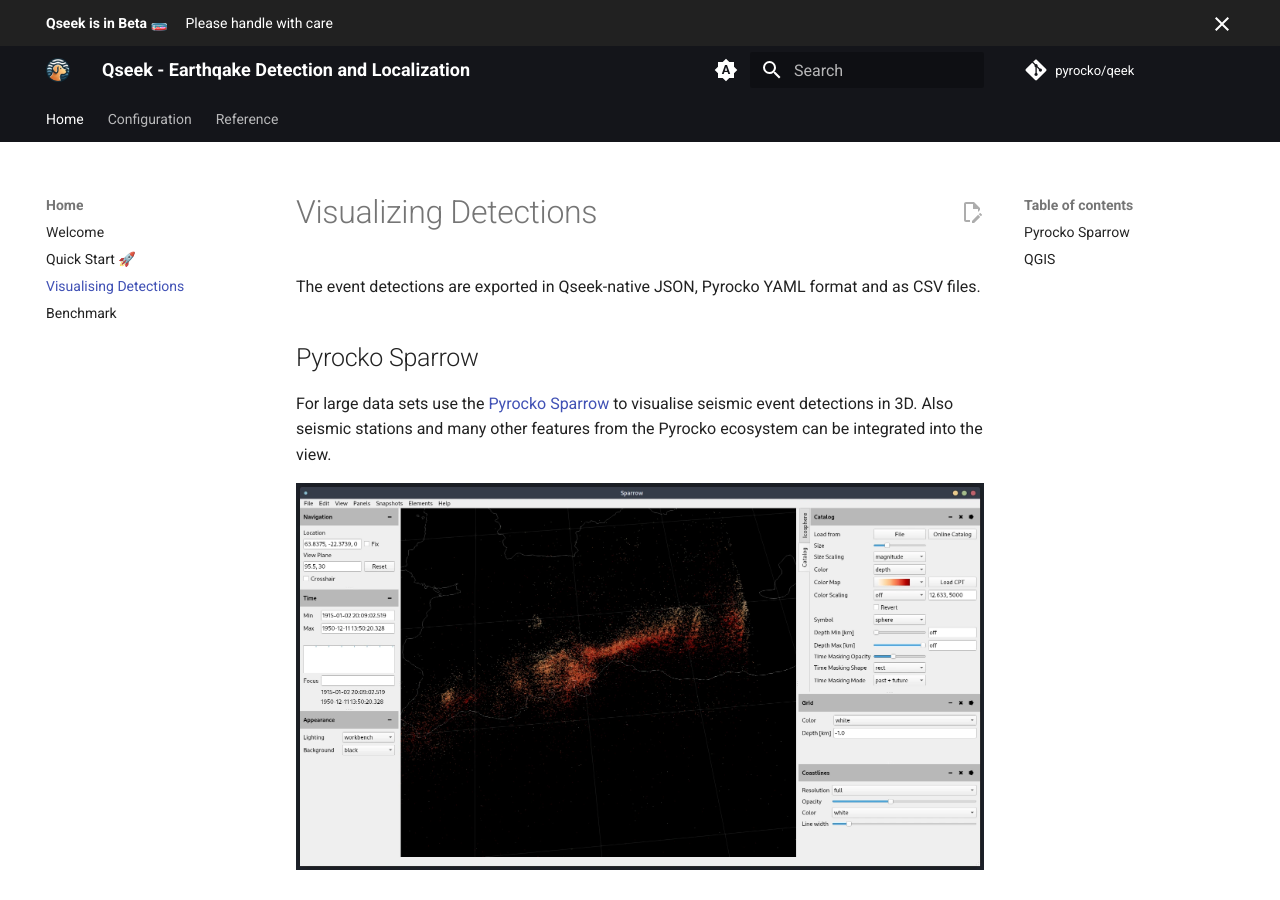
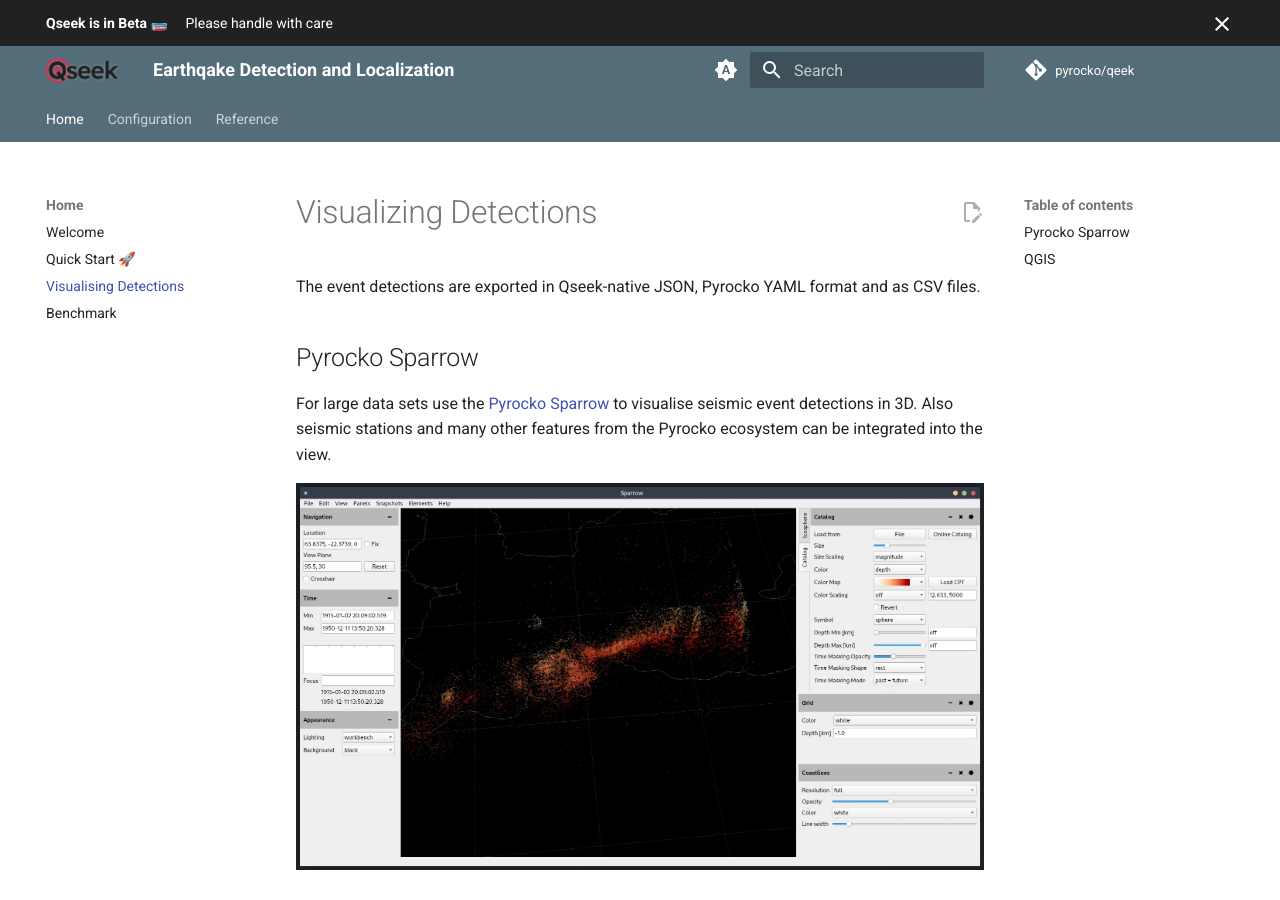
Before and after one commit to pyrocko/qseek, an MkDocs documentation site: the page built from docs/visualizing_results.md, in a window 1280 px wide and 900 px high. Built offline with MkDocs 1.6.1 and Material for MkDocs 9.7.7, drawn with Linux system fonts in a browser that asks for light colours; comment, search, counter and statistics services are not loaded.

Commit message:
docs: update docs

```diff
--- a/mkdocs.yml
+++ b/mkdocs.yml
@@ -1,6 +1,6 @@
-site_name: Qseek - Earthqake Detection and Localization
+site_name: "Earthqake Detection and Localization"
 site_description: Lightning-fast earthquake detection and localization for large-data.
-site_author: Marius Paul Isken
+site_author: Marius Isken
 
 repo_url: https://github.com/pyrocko/qseek
 repo_name: pyrocko/qeek
@@ -19,7 +19,7 @@ theme:
     # Palette toggle for light mode
     - media: "(prefers-color-scheme: light)"
       scheme: default
-      primary: black
+      primary: blue grey
       toggle:
         icon: material/brightness-7
         name: Switch to dark mode
@@ -33,7 +33,7 @@ theme:
         name: Switch to system preference
   icon:
     repo: fontawesome/brands/git-alt
-  logo: images/logo.webp
+  logo: images/logo.png
   features:
     - navigation.tabs
     - search.suggest
```
